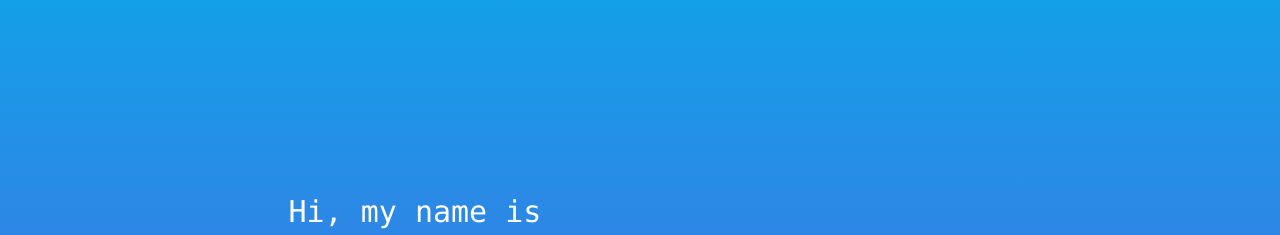
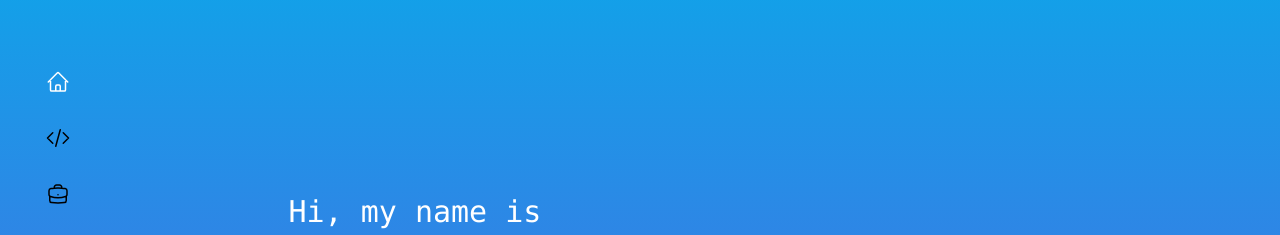
Before and after one commit to tanndlin/Portfolio, a React (Create React App) app: page / in a window 1280 px wide. Shown: the part 130-365 px from the top of the page. Built offline with nearby package versions, Linux system fonts and the light colour scheme.

Commit message:
Add Tracker

```diff
--- a/src/App.scss
+++ b/src/App.scss
@@ -91,3 +91,13 @@
     opacity: 0;
   }
 }
+
+#tracker li {
+  transition: 300ms;
+  position: relative;
+
+
+  &.active {
+    color: white;
+  }
+}
--- a/src/App.tsx
+++ b/src/App.tsx
@@ -2,12 +2,12 @@ import React from 'react';
 import HomePage from './pages/home/HomePage';
 import Header from './components/Header';
 import ProjectsPage from './pages/projects/ProjectsPage';
-import SocialLink from './components/SocialLink';
 import ExperiencePage from './pages/experience/ExperiencePage';
 import Container from './components/Container';
 
 import './App.scss';
 import Socials from './components/Socials';
+import Tracker from './components/Tracker';
 
 function App() {
     const [lastScroll, setLastScroll] = React.useState(0);
@@ -17,6 +17,8 @@ function App() {
     const [descriptions, setDescriptions] =
         React.useState<NodeListOf<HTMLDivElement> | null>(null);
 
+    const [scrollHeight, setScrollHeight] = React.useState(0);
+
     React.useEffect(() => {
         setHeader(document.querySelector<HTMLElement>('.header')!);
         setDescriptions(document.querySelectorAll('.description'));
@@ -24,6 +26,8 @@ function App() {
     }, []);
 
     const onScroll = () => {
+        setScrollHeight(window.scrollY);
+
         if (!debounce && header) {
             debounce = true;
 
@@ -62,6 +66,7 @@ function App() {
         <>
             <Header />
             <div className="bg"></div>
+            <Tracker scrollHeight={scrollHeight} />
             <Socials />
             <Container>
                 <HomePage />
--- /dev/null
+++ b/src/components/ProgressBar.tsx
@@ -0,0 +1,36 @@
+import React from 'react';
+
+interface Props {
+    percent: number;
+    direction: 'horizontal' | 'vertical';
+}
+
+const ProgressBar = (props: Props) => {
+    const { percent, direction } = props;
+
+    const percentToInt = Math.floor(percent);
+    const progress = percentToInt + '%';
+
+    const horizontalStyle = {
+        width: progress,
+        height: '2px',
+    };
+
+    const verticalStyle = {
+        width: '2px',
+        height: progress,
+    };
+
+    return (
+        <div className="progressBar w-full h-full relative">
+            <div
+                style={
+                    direction === 'horizontal' ? horizontalStyle : verticalStyle
+                }
+                className="bg-white rounded-md"
+            ></div>
+        </div>
+    );
+};
+
+export default ProgressBar;
--- /dev/null
+++ b/src/components/Tracker.tsx
@@ -0,0 +1,85 @@
+import React from 'react';
+import CodeIcon from './icons/CodeIcon';
+import HomeIcon from './icons/HomeIcon';
+import WorkIcon from './icons/WorkIcon';
+import ProgressBar from './ProgressBar';
+
+interface Props {
+    scrollHeight: number;
+}
+
+const Tracker = (props: Props) => {
+    const { scrollHeight } = props;
+
+    const [homeHeight, setHomeHeight] = React.useState(0);
+    const [projectsHeight, setProjectsHeight] = React.useState(0);
+    const [experienceHeight, setExperienceHeight] = React.useState(0);
+
+    const [trackers = [], setTrackers] = React.useState<HTMLLIElement[] | null>(
+        null
+    );
+
+    //Calculate the sections
+    React.useEffect(() => {
+        const homeRect = document
+            .getElementById('home')!
+            .getBoundingClientRect();
+        setHomeHeight(homeRect.top);
+
+        const projectsRect = document
+            .getElementById('projects')!
+            .getBoundingClientRect();
+        setProjectsHeight(projectsRect.top);
+
+        const experienceRect = document
+            .getElementById('experience')!
+            .getBoundingClientRect();
+        setExperienceHeight(experienceRect.top);
+
+        setTrackers(Array.from(document.querySelectorAll('#tracker li')));
+    }, []);
+
+    React.useEffect(() => {
+        if (!trackers) return;
+
+        let flag = false;
+
+        const sections = [experienceHeight, projectsHeight, homeHeight];
+        sections.forEach((section, i) => {
+            const index = sections.length - 1 - i;
+
+            if (scrollHeight > section - window.innerHeight / 2 && !flag) {
+                trackers![index].classList.add('active');
+                flag = true;
+            } else {
+                trackers![index].classList.remove('active');
+            }
+        });
+    }, [scrollHeight]);
+    return (
+        <div className="fixed top-1/4 ml-10 flex w-[24px] h-[136px] gap-1">
+            <ProgressBar
+                percent={
+                    (scrollHeight /
+                        (document.body.scrollHeight - window.innerHeight)) *
+                    100
+                }
+                direction="vertical"
+            />
+
+            <ul id="tracker" className="flex flex-col justify-center gap-8">
+                <li>
+                    <HomeIcon />
+                </li>
+                <li>
+                    <CodeIcon />
+                </li>
+                <li>
+                    <WorkIcon />
+                </li>
+            </ul>
+        </div>
+    );
+};
+
+export default Tracker;
--- /dev/null
+++ b/src/components/icons/CodeIcon.tsx
@@ -0,0 +1,22 @@
+import React from 'react';
+
+const CodeIcon = () => {
+    return (
+        <svg
+            xmlns="http://www.w3.org/2000/svg"
+            fill="none"
+            viewBox="0 0 24 24"
+            strokeWidth={1.5}
+            stroke="currentColor"
+            className="w-6 h-6"
+        >
+            <path
+                strokeLinecap="round"
+                strokeLinejoin="round"
+                d="M17.25 6.75L22.5 12l-5.25 5.25m-10.5 0L1.5 12l5.25-5.25m7.5-3l-4.5 16.5"
+            />
+        </svg>
+    );
+};
+
+export default CodeIcon;
--- /dev/null
+++ b/src/components/icons/HomeIcon.tsx
@@ -0,0 +1,22 @@
+import React from 'react';
+
+const HomeIcon = () => {
+    return (
+        <svg
+            xmlns="http://www.w3.org/2000/svg"
+            fill="none"
+            viewBox="0 0 24 24"
+            strokeWidth={1.5}
+            stroke="currentColor"
+            className="w-6 h-6"
+        >
+            <path
+                strokeLinecap="round"
+                strokeLinejoin="round"
+                d="M2.25 12l8.954-8.955c.44-.439 1.152-.439 1.591 0L21.75 12M4.5 9.75v10.125c0 .621.504 1.125 1.125 1.125H9.75v-4.875c0-.621.504-1.125 1.125-1.125h2.25c.621 0 1.125.504 1.125 1.125V21h4.125c.621 0 1.125-.504 1.125-1.125V9.75M8.25 21h8.25"
+            />
+        </svg>
+    );
+};
+
+export default HomeIcon;
--- /dev/null
+++ b/src/components/icons/WorkIcon.tsx
@@ -0,0 +1,22 @@
+import React from 'react';
+
+const WorkIcon = () => {
+    return (
+        <svg
+            xmlns="http://www.w3.org/2000/svg"
+            fill="none"
+            viewBox="0 0 24 24"
+            strokeWidth={1.5}
+            stroke="currentColor"
+            className="w-6 h-6"
+        >
+            <path
+                strokeLinecap="round"
+                strokeLinejoin="round"
+                d="M20.25 14.15v4.25c0 1.094-.787 2.036-1.872 2.18-2.087.277-4.216.42-6.378.42s-4.291-.143-6.378-.42c-1.085-.144-1.872-1.086-1.872-2.18v-4.25m16.5 0a2.18 2.18 0 00.75-1.661V8.706c0-1.081-.768-2.015-1.837-2.175a48.114 48.114 0 00-3.413-.387m4.5 8.006c-.194.165-.42.295-.673.38A23.978 23.978 0 0112 15.75c-2.648 0-5.195-.429-7.577-1.22a2.016 2.016 0 01-.673-.38m0 0A2.18 2.18 0 013 12.489V8.706c0-1.081.768-2.015 1.837-2.175a48.111 48.111 0 013.413-.387m7.5 0V5.25A2.25 2.25 0 0013.5 3h-3a2.25 2.25 0 00-2.25 2.25v.894m7.5 0a48.667 48.667 0 00-7.5 0M12 12.75h.008v.008H12v-.008z"
+            />
+        </svg>
+    );
+};
+
+export default WorkIcon;
```
